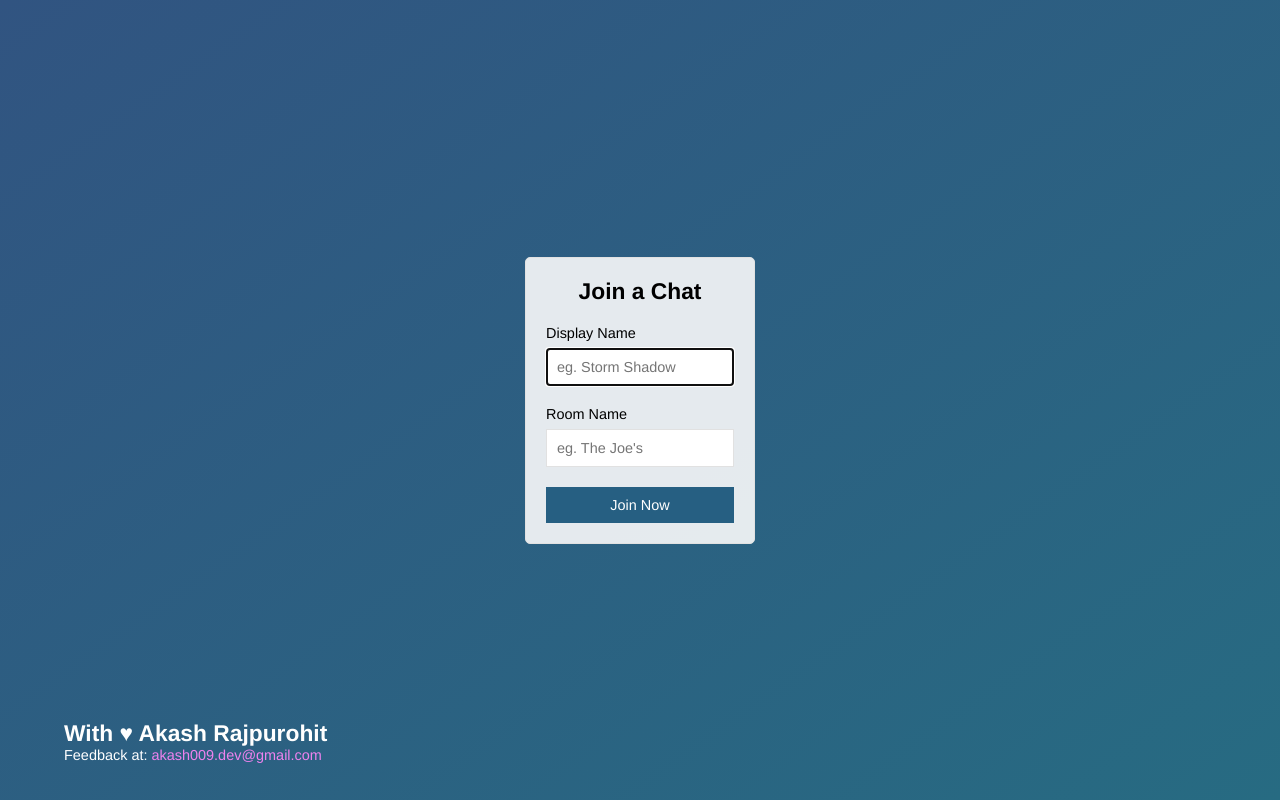
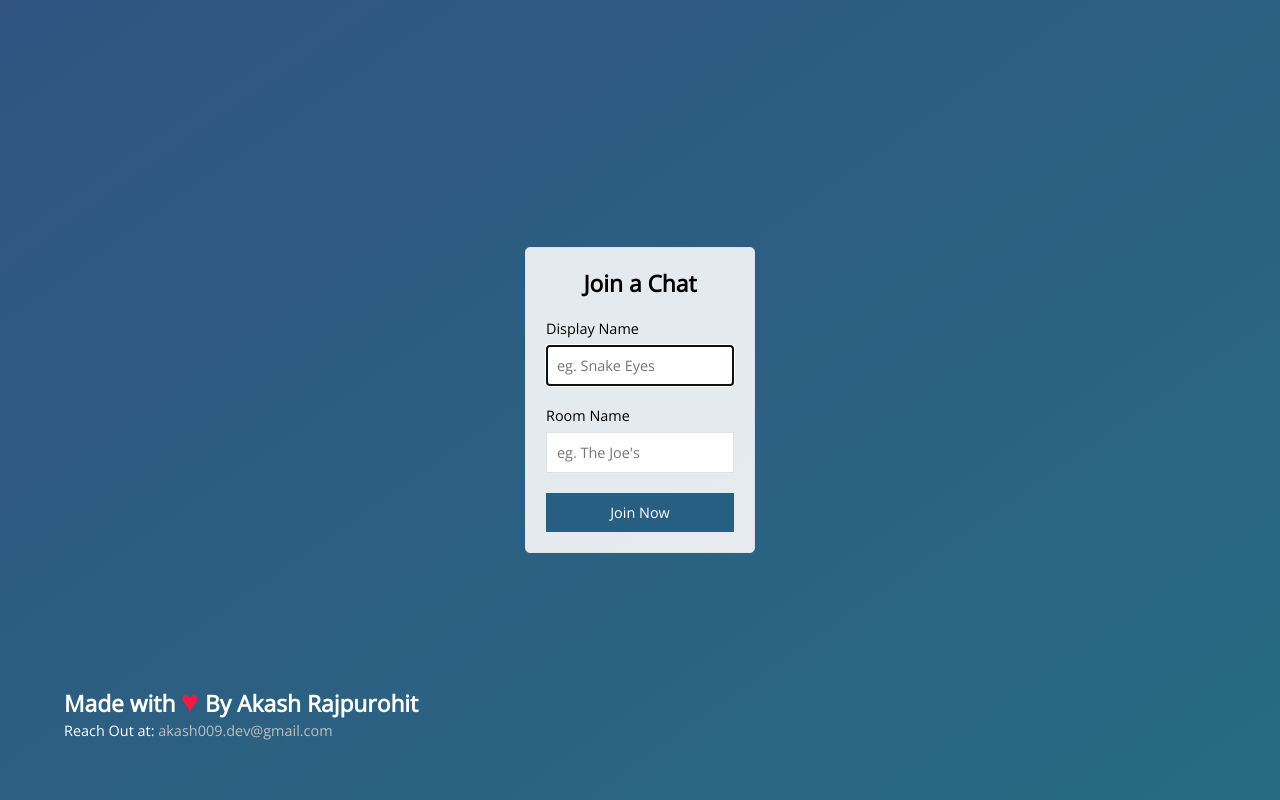
Before and after one commit to AkashRajpurohit/ChatApp, a website: page public/index.html in a window 1280 px wide. Drawn offline with nearby package versions, Linux system fonts and the light colour scheme.

Commit message:
Final done

```diff
--- a/public/css/styles.css
+++ b/public/css/styles.css
@@ -1,9 +1,9 @@
+@import url("https://fonts.googleapis.com/css?family=Open+Sans");
 * {
   box-sizing: border-box;
   margin: 0;
   padding: 0;
-  font-family: "HelveticaNeue-Light", "Helvetica Neue Light", "Helvetica Neue",
-    Helvetica, Arial, "Lucida Grande", sans-serif;
+  font-family: "Open Sans", sans-serif;
   font-weight: 300;
   font-size: 0.95rem;
 }
@@ -232,9 +232,9 @@ a {
   color: #999;
 }
 
-.feedback {
+.copyright {
   position: fixed;
-  top: 90%;
+  top: 85%;
   left: 5%;
   color: white;
   transform: translate(0%, 0%);
@@ -247,8 +247,13 @@ a {
   font-size: 20px;
 }
 
+.heart {
+  font-size: 30px;
+  color: #ff1744;
+}
+
 .mail-feedback {
-  color: violet;
+  color: rgb(192, 190, 190);
   text-decoration: none;
 }
 
--- a/public/index.html
+++ b/public/index.html
@@ -19,7 +19,7 @@
       </div>
       <div class="form-field">
         <label>Display Name</label>
-        <input type="text" placeholder="eg. Storm Shadow" name="name" autofocus autocomplete="off">
+        <input type="text" placeholder="eg. Snake Eyes" name="name" autofocus autocomplete="off">
       </div>
       <div class="form-field">
         <label>Room Name</label>
@@ -31,9 +31,9 @@
     </form>
   </div>
 
-  <div class="feedback">
-    <h3>With &hearts; Akash Rajpurohit</h3>
-    <p>Feedback at: <a class="mail-feedback" href="mailto:akash009.dev@gmail.com">akash009.dev@gmail.com</a></p>
+  <div class="copyright">
+    <h3>Made with <span class="heart">&hearts;</span> By Akash Rajpurohit</h3>
+    <p>Reach Out at: <a class="mail-feedback" href="mailto:akash009.dev@gmail.com">akash009.dev@gmail.com</a></p>
   </div>
 
 </body>
```
